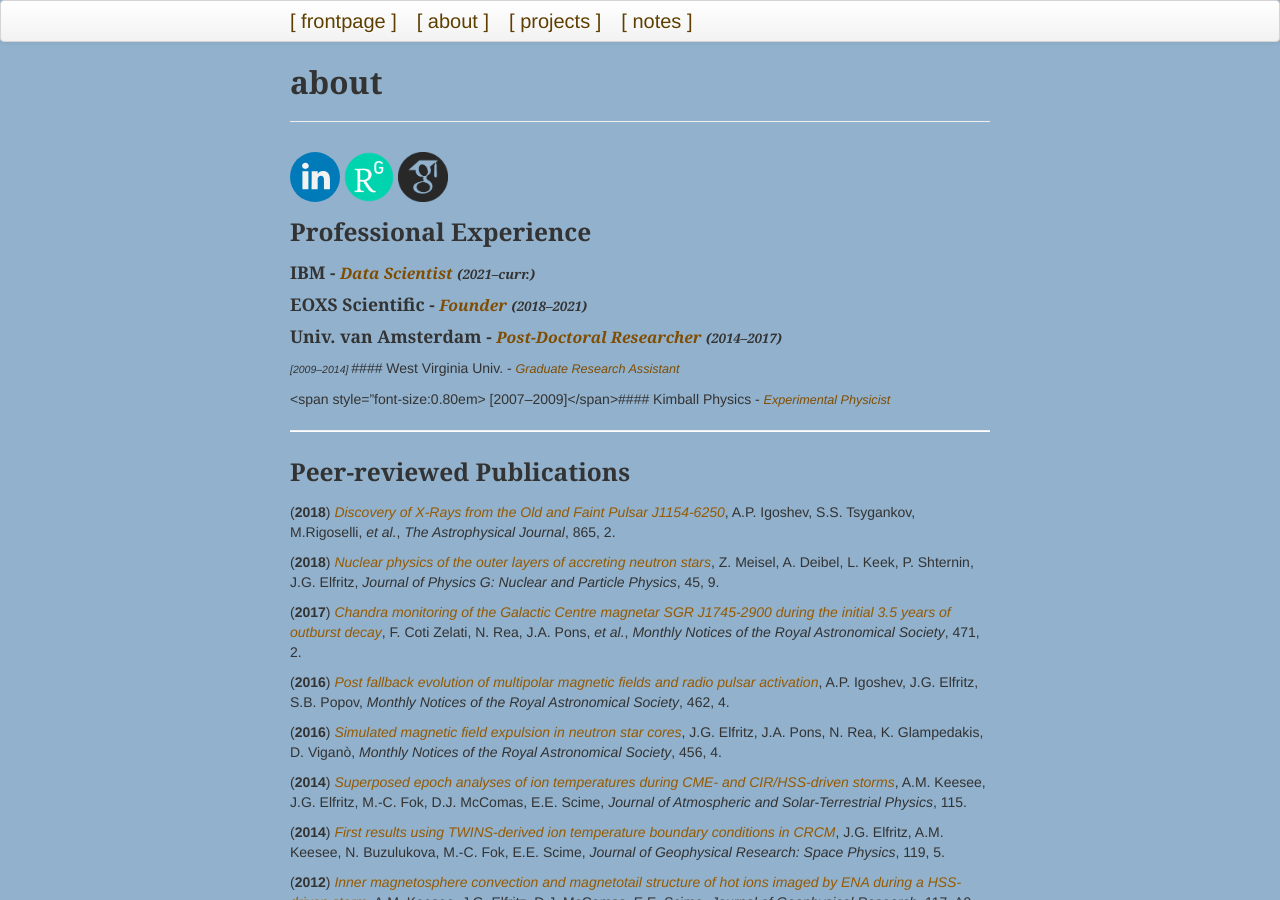
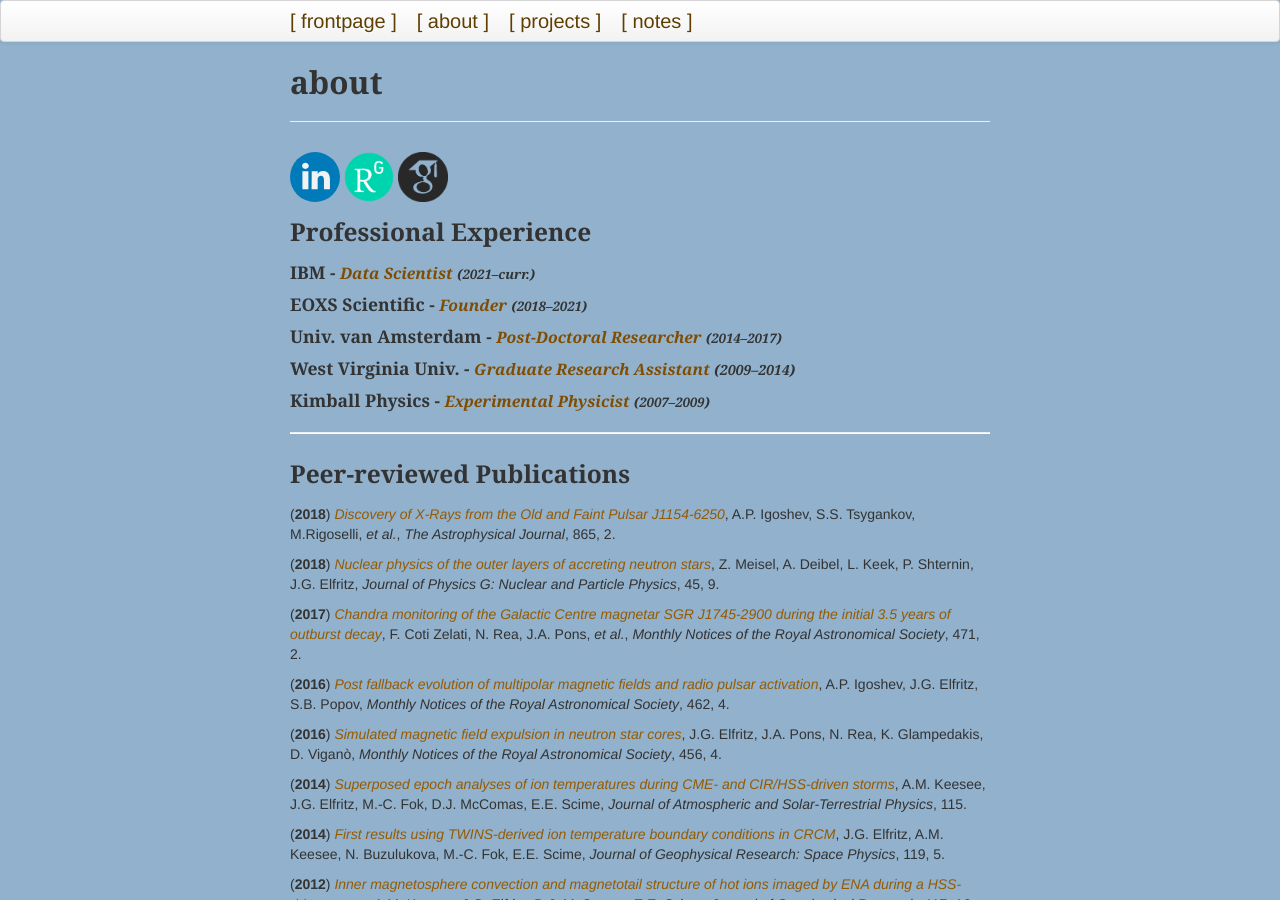
Before and after one commit to justinelfritz/justinelfritz.github.io, a Jekyll site: the page built from pages/about.md, in a window 1280 px wide and 900 px high. Built offline with Jekyll 4.4.1, drawn with Linux system fonts in a browser that asks for light colours.

Commit message:
updating single line formatting for Experience section

```diff
--- a/pages/about.md
+++ b/pages/about.md
@@ -14,9 +14,9 @@ description: general synopsis and motivation
 
 #### Univ. van Amsterdam - <span style="font-size:0.9em; color:#804d00; font-style:italic">Post-Doctoral Researcher</span> <span style="font-size:0.75em; font-style:italic"> (2014--2017) </span>
 
-<span style="font-size:0.75em; font-style:italic"> [2009--2014] </span> #### West Virginia Univ. - <span style="font-size:0.9em; color:#804d00; font-style:italic">Graduate Research Assistant</span>
+#### West Virginia Univ. - <span style="font-size:0.9em; color:#804d00; font-style:italic">Graduate Research Assistant</span> <span style="font-size:0.80em; font-style:italic"> (2009--2014) </span>
 
-<span style="font-size:0.80em> [2007--2009]</span>#### Kimball Physics - <span style="font-size:0.9em; color:#804d00; font-style:italic">Experimental Physicist</span>
+#### Kimball Physics - <span style="font-size:0.9em; color:#804d00; font-style:italic">Experimental Physicist</span> <span style="font-size:0.75em; font-style:italic"> (2007--2009) </span>
 
 ---
 
```
